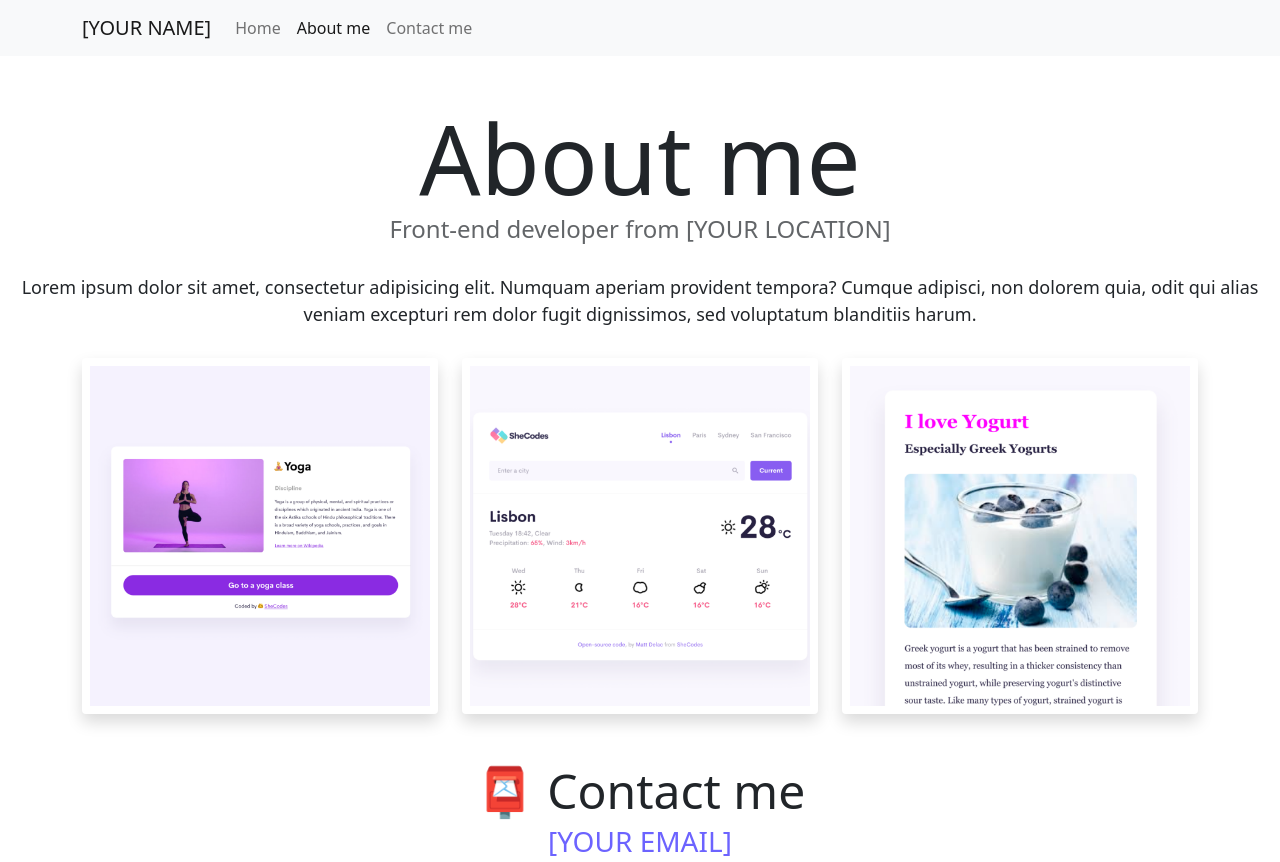
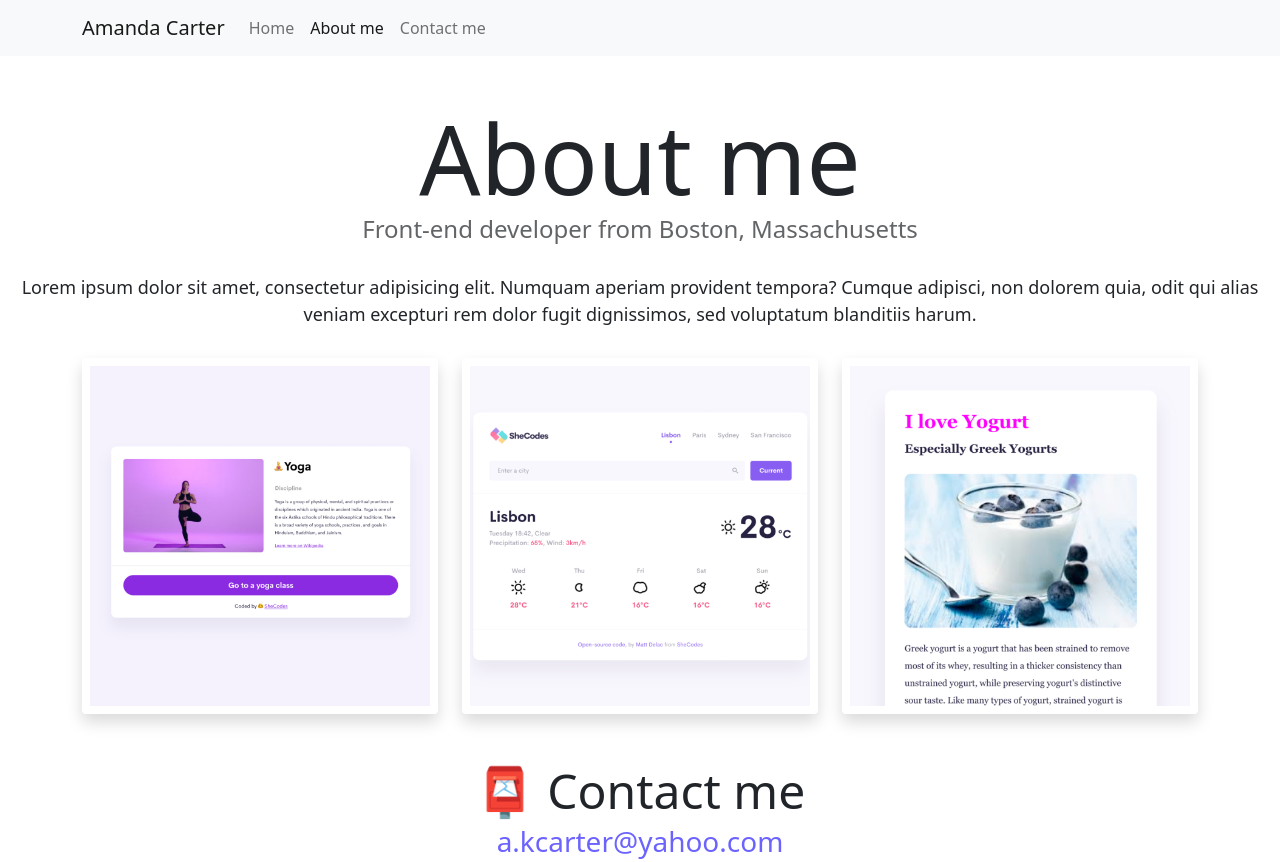
Before and after one commit to abazelais/my-portfolio, a website: page about.html in a window 1280 px wide. Drawn offline with nearby package versions, Linux system fonts and the light colour scheme.

Commit message:
updated my name and email address on about.html

```diff
--- a/about.html
+++ b/about.html
@@ -16,12 +16,12 @@
       crossorigin="anonymous"
     ></script>
     <link rel="stylesheet" href="style.css" />
-    <title>About [YOUR NAME]</title>
+    <title>About Amanda Carter - Front-end Developer</title>
   </head>
   <body>
     <nav class="navbar navbar-expand-lg navbar-light bg-light fixed-top">
       <div class="container">
-        <a class="navbar-brand" href="index.html">[YOUR NAME]</a>
+        <a class="navbar-brand" href="index.html">Amanda Carter</a>
         <button
           class="navbar-toggler"
           type="button"
@@ -49,7 +49,7 @@
       </div>
     </nav>
     <h1 class="text-center">About me</h1>
-    <h3 class="text-center">Front-end developer from [YOUR LOCATION]</h3>
+    <h3 class="text-center">Front-end developer from Boston, Massachusetts</h3>
     <div class="about-paragraphs text-center">
       <p>
         Lorem ipsum dolor sit amet, consectetur adipisicing elit. Numquam
@@ -73,7 +73,7 @@
     </div>
     <div id="contact" class="mt-5">
       <h2 class="text-center">📮 Contact me</h2>
-      <a href="mailto:[YOUR EMAIL]" class="email-link"> [YOUR EMAIL] </a>
+      <a href="mailto:a.kcarter@yahoo.com" class="email-link"> a.kcarter@yahoo.com </a>
     </div>
   </body>
 </html>
```
